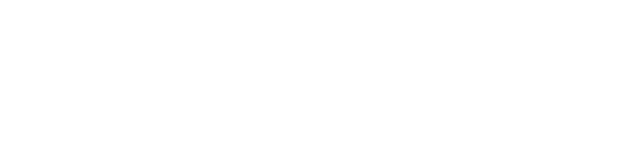
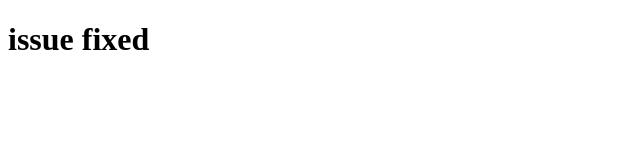
Before and after one commit to neel-parmar-21/flipkart-app, a plain HTML site: page index.html in a window 1280 px wide. Shown: the whole page, without its empty margins (0-640 px from the left). Drawn offline with Linux system fonts and the light colour scheme.

Commit message:
file added

```diff
--- a/index.html
+++ b/index.html
@@ -6,6 +6,6 @@
     <title>Flipkart App Home Page</title>
 </head>
 <body>
-
+    <H1>issue fixed</H1>
 </body>
 </html>
```
